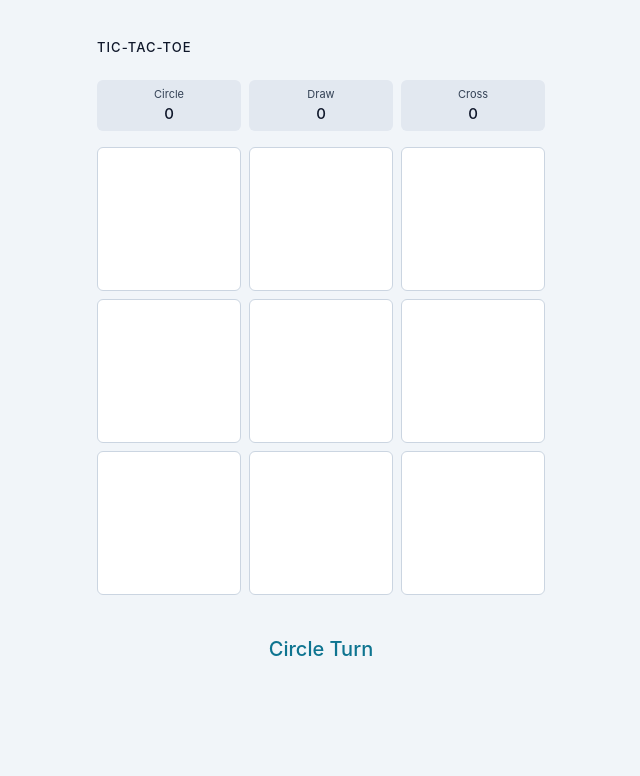
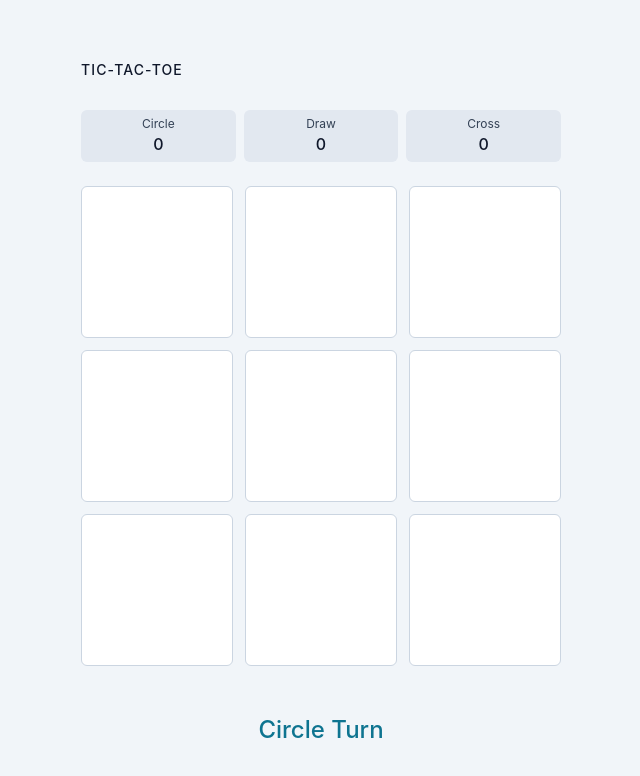
Before and after one commit to DV786/RJS_TIC_TAC_TOE, a React (Vite) app: page / in a window 1280 px wide. Shown: the top 776 px of the page, without its empty margins (319-959 px from the left). Built offline with nearby package versions, Linux system fonts and the light colour scheme.

Commit message:
Responsive layout

```diff
--- a/index.html
+++ b/index.html
@@ -3,7 +3,7 @@
   <head>
     <meta charset="utf-8" />
     <link rel="icon" href="data:," />
-    <meta name="viewport" content="width=device-width, initial-scale=1" />
+    <meta name="viewport" content="width=device-width, initial-scale=1, viewport-fit=cover"  />
     <meta name="theme-color" content="#000000" />
     <meta name="description" content="A two-player tic-tac-toe game built with React." />
     <title>Tic Tac Toe</title>
--- a/src/App.jsx
+++ b/src/App.jsx
@@ -50,11 +50,19 @@ const App = () => {
 
 
   return (
-    <main className="flex min-h-dvh flex-col items-center gap-4 px-4 py-8">
-      <Header />
-      <ScoreBoard />
-      <Board board={board} onCellClick={changeItem} />
+    <main
+      className="flex min-h-dvh flex-col items-center justify-center gap-4 pl-[max(1rem,env(safe-area-inset-left))] pr-[max(1rem,env(safe-area-inset-right))] pb-[max(1.5rem,env(safe-area-inset-bottom))] py-6 sm:py-10 phone-landscape:py-4"
+    >
+    <div className="grid w-[min(100%,32rem,60dvh)] gap-4 md:gap-6 phone-landscape:w-full phone-landscape:max-w-3xl phone-landscape:grid-cols-[auto_1fr] phone-landscape:items-center phone-landscape:gap-x-6">
+      <Header className="phone-landscape:col-start-2" />
+      <ScoreBoard className="phone-landscape:col-start-2" />
+      <Board
+        board={board}
+        onCellClick={changeItem}
+        className="phone-landscape:col-start-1 phone-landscape:row-start-1 phone-landscape:row-span-4 phone-landscape:w-[calc(100dvh-2rem)]"
+      />
       <StatusBar
+        className="phone-landscape:col-start-2"
         status={winMessage || (isCross ? "Cross Turn" : "Circle Turn")}
         notice={notice}
       />
@@ -62,11 +70,12 @@ const App = () => {
         <button
           type="button"
           onClick={reloadGame}
-          className="cursor-pointer rounded-md bg-btn px-5 py-2 text-[13px] font-medium text-btn-ink hover:opacity-90"
+          className="cursor-pointer justify-self-center rounded-md bg-btn px-5 min-h-11 text-[13px] font-medium text-btn-ink hover:opacity-90 phone-landscape:col-start-2 phone-landscape:justify-self-stretch"
         >
           Play again
         </button>
       )}
+    </div>
     </main>
   );
 };
--- a/src/components/Board.jsx
+++ b/src/components/Board.jsx
@@ -1,7 +1,7 @@
 import Cell from "./Cell";
 
-const Board = ({ board, onCellClick }) => (
-  <div className="grid grid-cols-3 gap-1.5 sm:gap-2 w-[min(100%,28rem)]">
+const Board = ({ board, onCellClick, className = "" }) => (
+  <div className={`grid grid-cols-3 gap-1.5 sm:gap-2 md:gap-3 ${className}`}>
     {board.map((value, index) => (
       <Cell
         key={index}
--- a/src/components/Header.jsx
+++ b/src/components/Header.jsx
@@ -1,8 +1,8 @@
-const Header = () => {
+const Header = ({ className = "" }) => {
   return (
-    <header className='flex w-[min(100%,28rem)] items-center justify-between'>
-        <h1 className='text-[13px] font-medium tracking-[0.08em]'>TIC-TAC-TOE</h1>
-        <div className='size-8' />
+    <header className={`flex items-center justify-between ${className}`}>
+        <h1 className='text-[13px] sm:text-sm font-medium tracking-[0.08em]'>TIC-TAC-TOE</h1>
+        <div className='size-8 pointer-coarse:size-11' />
     </header>
   )
 }
--- a/src/components/ScoreBoard.jsx
+++ b/src/components/ScoreBoard.jsx
@@ -1,17 +1,18 @@
 const ScoreBoard = ({
+  className = "",
   circle = 0,
   draw = 0,
   cross = 0
 }) => {
   return (
-    <div className='flex w-[min(100%,28rem)] gap-1.5 sm:gap-2'>
+    <div className={`flex gap-1.5 sm:gap-2 ${className}`}>
       {[["Circle", circle], ["Draw", draw], ["Cross", cross]].map(([lable, score]) => (
       <div
         key={lable}
-        className='flex-1 rounded-md bg-pill py-1.5 text-[11px] text-center text-pill-ink'
+        className='flex-1 rounded-md bg-pill py-1.5 text-[11px] sm:text-xs text-center text-pill-ink'
       >
         {lable}
-        <div className='text-[15px] font-medium text-ink'>{score}</div>
+        <div className='text-[15px] sm:text-base font-medium text-ink'>{score}</div>
       </div>
     ))}</div>
   )
--- a/src/components/StatusBar.jsx
+++ b/src/components/StatusBar.jsx
@@ -1,8 +1,8 @@
-const StatusBar = ({ status, notice }) => {
+const StatusBar = ({ status, notice, className = "" }) => {
   return (
-    <div className='text-center'>
+    <div className={`text-center ${className}`}>
         <p role='status' className='min-h-6 text-sm text-muted'>{notice}</p>
-        <h2 className='text-xl font-medium text-accent'>{status}</h2>
+        <h2 className='text-xl sm:text-2xl font-medium text-accent'>{status}</h2>
     </div>
   )
 }
--- a/src/index.css
+++ b/src/index.css
@@ -35,6 +35,8 @@
   --pill-ink: #cbd5e1;
 }
 
+@custom-variant phone-landscape (@media (orientation: landscape) and (max-height: 32rem));
+
 @theme inline {
   --color-page: var(--page);
   --color-cell: var(--cell);
```
